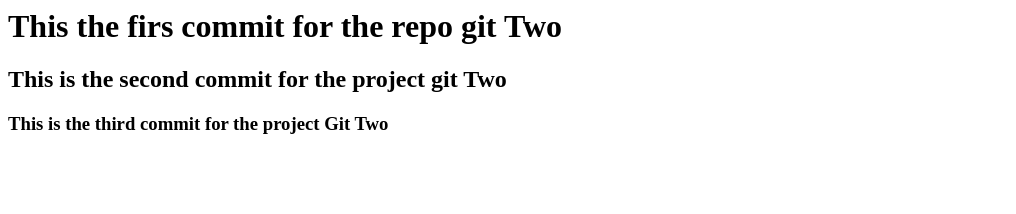
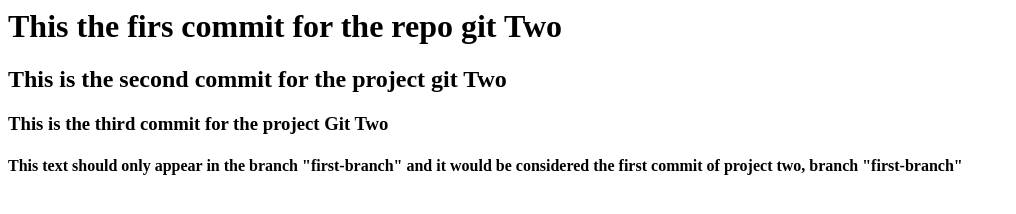
Before and after one commit to marioAv/testRepo, a plain HTML site: page index.html in a window 1280 px wide. Shown: the whole page, without its empty margins (0-1016 px from the left). Drawn offline with Linux system fonts and the light colour scheme.

Commit message:
First-commit

```diff
--- a/index.html
+++ b/index.html
@@ -3,3 +3,5 @@
 <h2>This is the second commit for the project git Two</h2>
 
 <h3>This is the third commit for the project Git Two</h3>
+
+<h4>This text should only appear in the branch "first-branch" and it would be considered the first commit of project two, branch "first-branch"</h4>
```
